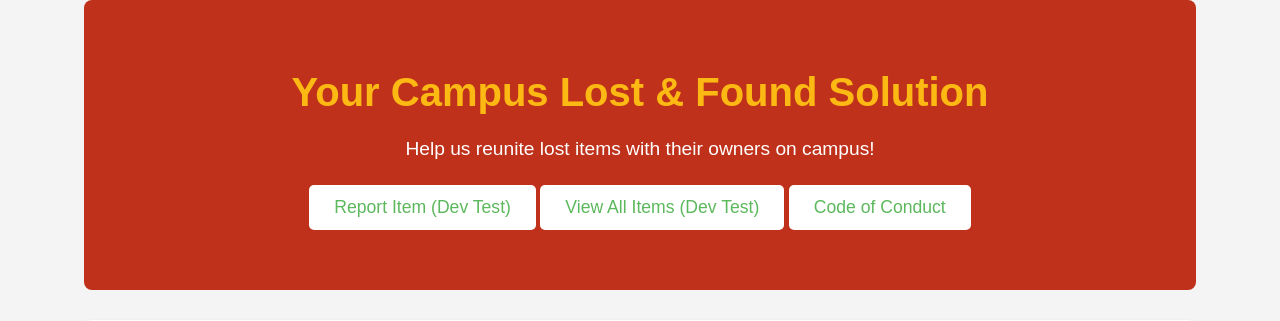
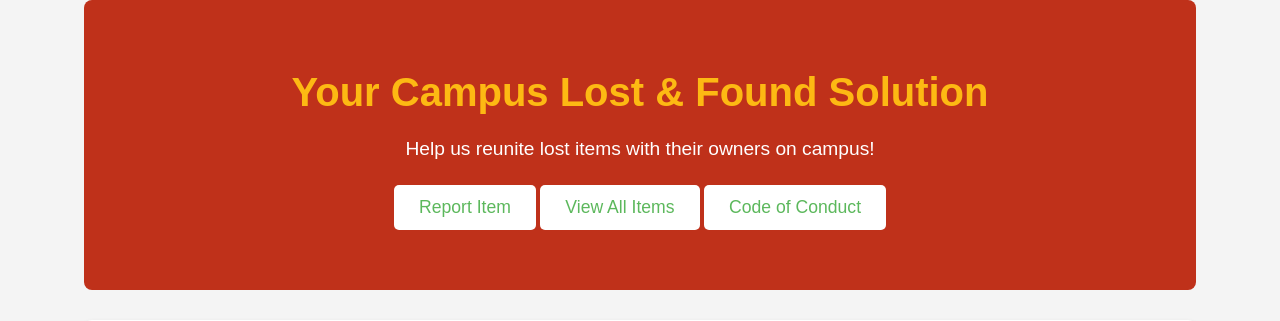
Before and after one commit to Robb1228/find-it, a Flask app: page / in a window 1280 px wide. Shown: the part 150-471 px from the top of the page. Run offline with Flask 2, Linux system fonts and the light colour scheme.

```diff
--- a/app/templates/index.html
+++ b/app/templates/index.html
@@ -9,10 +9,8 @@
         <p>Help us reunite lost items with their owners on campus!</p>
 
         <div class="test-buttons">
-            <button onclick="window.location.href='{{ url_for('routes.report_item') }}'"> Report Item (Dev
-                Test)</button>
-            <button onclick="window.location.href='{{ url_for('routes.view_items') }}'"> View All Items (Dev
-                Test)</button>
+            <button onclick="window.location.href='{{ url_for('routes.report_item') }}'"> Report Item</button>
+            <button onclick="window.location.href='{{ url_for('routes.view_items') }}'"> View All Items</button>
             <button onclick="window.location.href='{{ url_for('routes.code_of_conduct') }}'">Code of Conduct</button>
         </div>
     </section>
```
Also changed, not shown: 1 other file.
